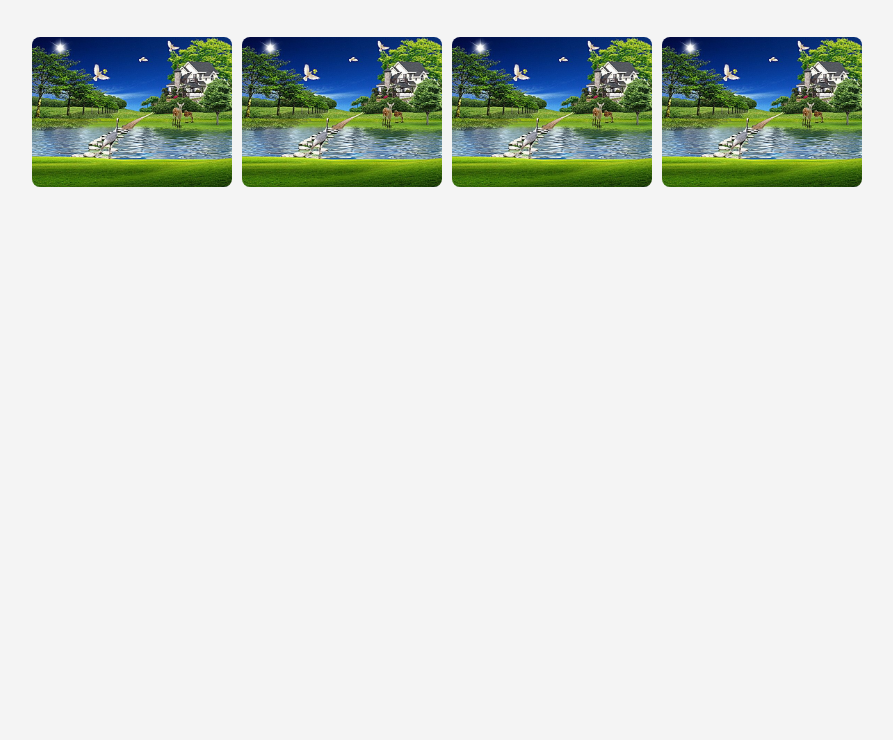
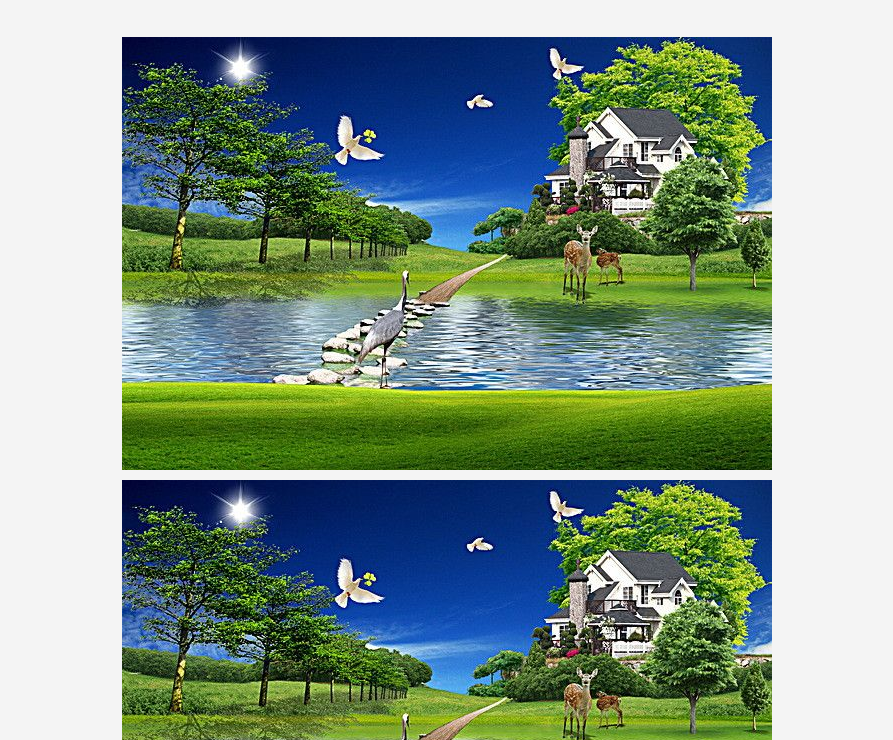
Before and after one commit to muskanatwork/Demo-Repo, a plain HTML site: page index.html in a window 1280 px wide. Shown: the part 60-800 px from the top of the page, without its empty margins (193-1086 px from the left). Drawn offline with Linux system fonts and the light colour scheme.

Commit message:
some code change

```diff
--- a/style.css
+++ b/style.css
@@ -15,15 +15,3 @@ body {
     gap: 10px;
     padding: 20px;
   }
-
-  .gallery-container img {
-    width: 200px;
-    height: 150px;
-    object-fit: cover;
-    border-radius: 8px;
-    transition: transform 0.3s;
-  }
-
-  .gallery-container img:hover {
-    transform: scale(1.05);
-  }
```
